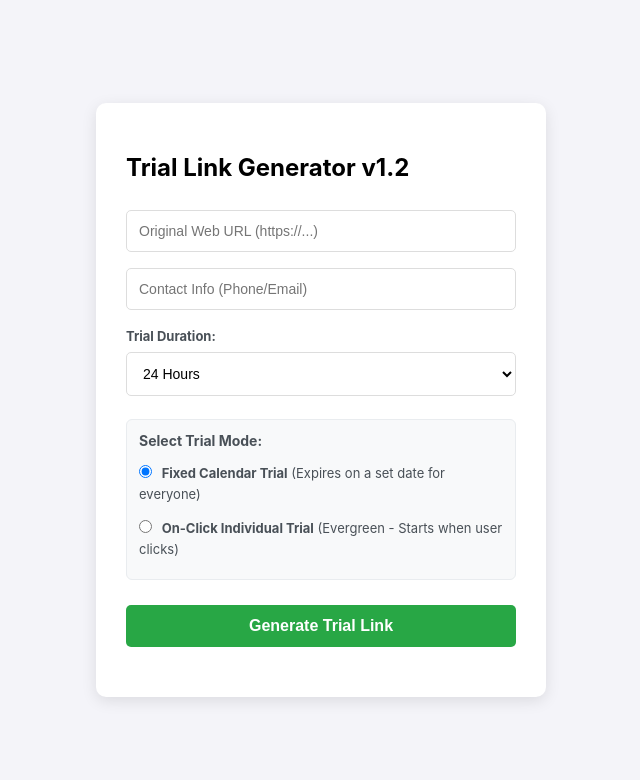
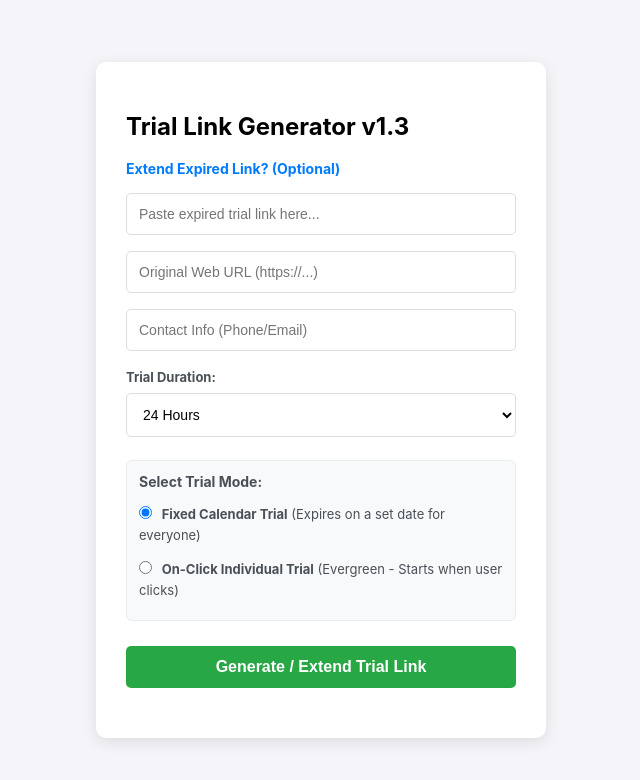
Before and after one commit to mshafat/proxylayerfprtrial, a website: page index.html in a window 1280 px wide. Shown: the whole page, without its empty margins (319-959 px from the left). Drawn offline with Linux system fonts and the light colour scheme.

Commit message:
Update index.html

```diff
--- a/index.html
+++ b/index.html
@@ -3,12 +3,19 @@
 <head>
     <meta charset="UTF-8">
     <meta name="viewport" content="width=device-width, initial-scale=1.0">
-    <title>Web App Trial Link Generator v1.2</title>
+    <title>Web App Trial Link Generator v1.3</title>
     <link rel="stylesheet" href="style.css">
 </head>
 <body>
     <div class="container">
-        <h2>Trial Link Generator v1.2</h2>
+        <h2>Trial Link Generator v1.3</h2>
+
+        <!-- Extension Section -->
+        <div class="extend-section">
+            <p style="margin: 0 0 8px 0; font-weight: bold; color: #007bff; font-size: 14px;">Extend Expired Link? (Optional)</p>
+            <input type="text" id="expiredLinkInput" placeholder="Paste expired trial link here..." oninput="parseExpiredLink()">
+        </div>
+
         <div class="form-group">
             <input type="text" id="targetUrl" placeholder="Original Web URL (https://...)">
             <input type="text" id="contactInfo" placeholder="Contact Info (Phone/Email)">
@@ -43,7 +50,7 @@
                 </label>
             </div>
 
-            <button onclick="generateLink()">Generate Trial Link</button>
+            <button onclick="generateLink()">Generate / Extend Trial Link</button>
         </div>
         <div id="result"></div>
     </div>
```
